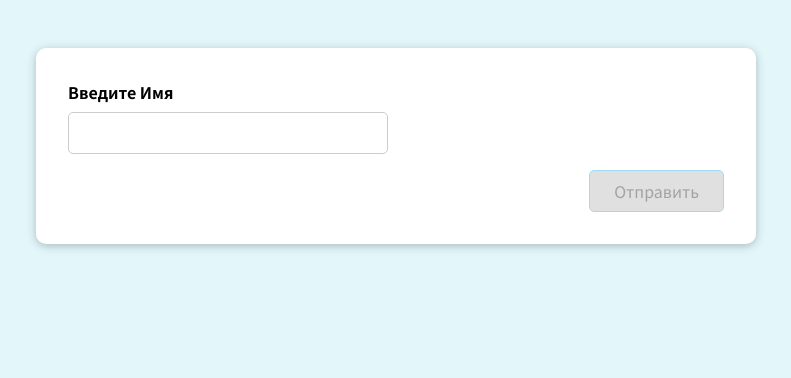
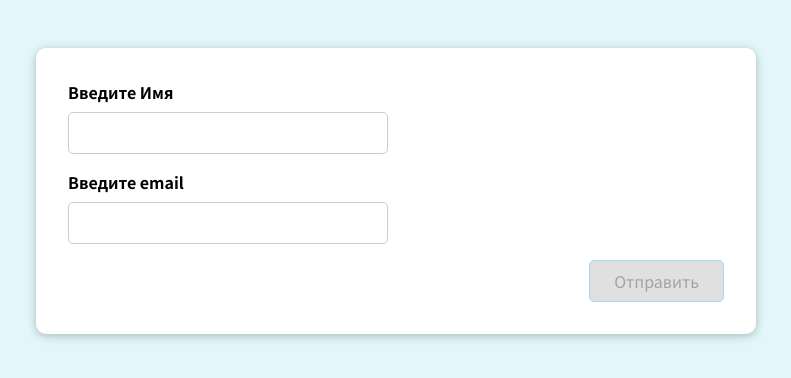
Before and after one commit to Shipy4kaRU/React-FormValidation, a React (Create React App) app: page / in a window 1280 px wide. Shown: the top 378 px of the page, without its empty margins (244-1035 px from the left). Built offline with nearby package versions, Linux system fonts and the light colour scheme.

Commit message:
add input email validation

```diff
--- a/src/components/SomeInput.js
+++ b/src/components/SomeInput.js
@@ -1,40 +1,116 @@
-import { useState } from "react";
+import { useReducer } from "react";
 
 const SomeInput = (props) => {
-  const [nameInput, setNameInput] = useState("");
-  const [click, setClick] = useState(false);
+  const formReducer = (prevState, action) => {
+    switch (action.type) {
+      case "NAME_INPUT":
+        return {
+          ...prevState,
+          nameValue: action.value,
+          isNameValid: action.value.trim() !== "",
+          isFormValid: action.value.trim() !== "" && prevState.isEmailValid,
+        };
+      case "EMAIL_INPUT":
+        return {
+          ...prevState,
+          emailValue: action.value,
+          isEmailValid: action.value.includes("@"),
+          isFormValid: prevState.isNameValid && action.value.includes("@"),
+        };
+      case "NAME_BLUR":
+        return {
+          ...prevState,
+          isNameClicked: action.value,
+          isNameValid: prevState.nameValue.trim() !== "",
+        };
+      case "EMAIL_BLUR":
+        return {
+          ...prevState,
+          isEmailClicked: action.value,
+          isEmailValid: prevState.emailValue.includes("@"),
+        };
+      default:
+        return prevState;
+    }
+  };
 
-  const isNameValid = nameInput.trim() !== "";
-  const isInputNotValid = click && !isNameValid;
+  const [formState, dispatchFormState] = useReducer(formReducer, {
+    nameValue: "",
+    emailValue: "",
+    isNameValid: false,
+    isEmailValid: false,
+    isNameClicked: false,
+    isEmailClicked: false,
+    isFormValid: false,
+  });
 
   const submitFormHandler = (e) => {
     e.preventDefault();
-    if (isNameValid) console.log("SENDING");
+    console.log("SENDING");
   };
 
-  const blurInputHandler = () => {
-    setClick(true);
+  const blurNameHandler = () => {
+    dispatchFormState({ type: "NAME_BLUR", value: true });
+  };
+
+  const blurEmailHandler = () => {
+    dispatchFormState({ type: "EMAIL_BLUR", value: true });
   };
 
   const changeNameHandler = (e) => {
-    setNameInput(e.target.value);
+    dispatchFormState({ type: "NAME_INPUT", value: e.target.value });
+  };
+
+  const changeEmailHandler = (e) => {
+    dispatchFormState({ type: "EMAIL_INPUT", value: e.target.value });
   };
 
   return (
     <form onSubmit={submitFormHandler}>
-      <div className={`form-control ${isInputNotValid ? "invalid input" : ""}`}>
+      <div
+        className={`form-control ${
+          formState.isNameClicked && !formState.isNameValid
+            ? "invalid input"
+            : ""
+        }`}
+      >
         <label htmlFor="name">Введите Имя</label>
         <input
           type="text"
           id="name"
           onChange={changeNameHandler}
-          value={nameInput}
-          onBlur={blurInputHandler}
+          value={formState.nameValue}
+          onBlur={blurNameHandler}
         />
       </div>
-      {isInputNotValid ? <p className="error-text">Обязательное поле</p> : ""}
+      {formState.isNameClicked && !formState.isNameValid ? (
+        <p className="error-text">Обязательное поле</p>
+      ) : (
+        ""
+      )}
+      <div
+        className={`form-control ${
+          formState.isEmailClicked && !formState.isEmailValid
+            ? "invalid input"
+            : ""
+        }`}
+      >
+        <label htmlFor="name">Введите email</label>
+        <input
+          type="text"
+          id="name"
+          onChange={changeEmailHandler}
+          value={formState.emailValue}
+          onBlur={blurEmailHandler}
+        />
+      </div>
+      {formState.isEmailClicked && !formState.isEmailValid ? (
+        <p className="error-text">Обязательное поле</p>
+      ) : (
+        ""
+      )}
       <div className="form-actions">
-        <button disabled={!isNameValid}>Отправить</button>
+        <button disabled={!formState.isFormValid}>Отправить</button>
       </div>
     </form>
   );
```
